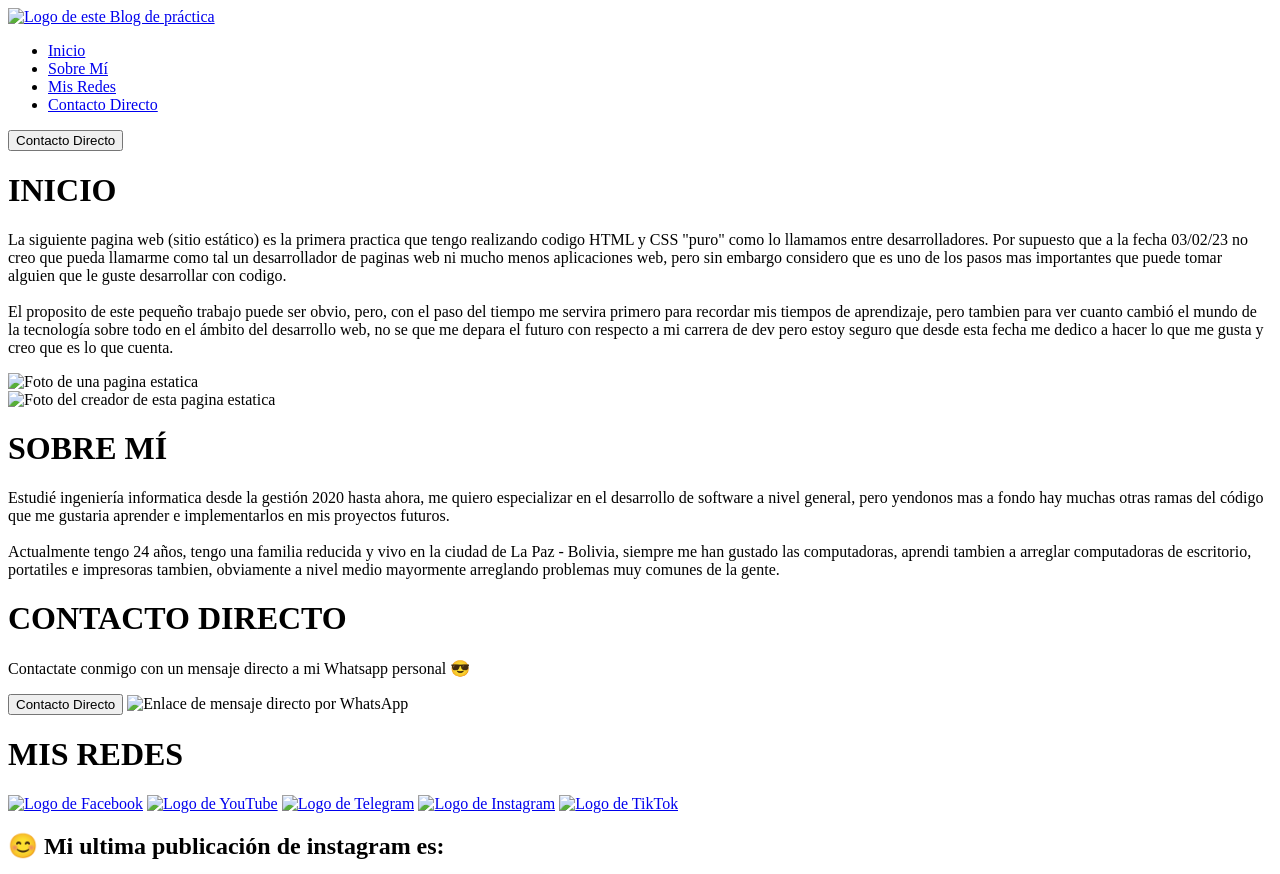
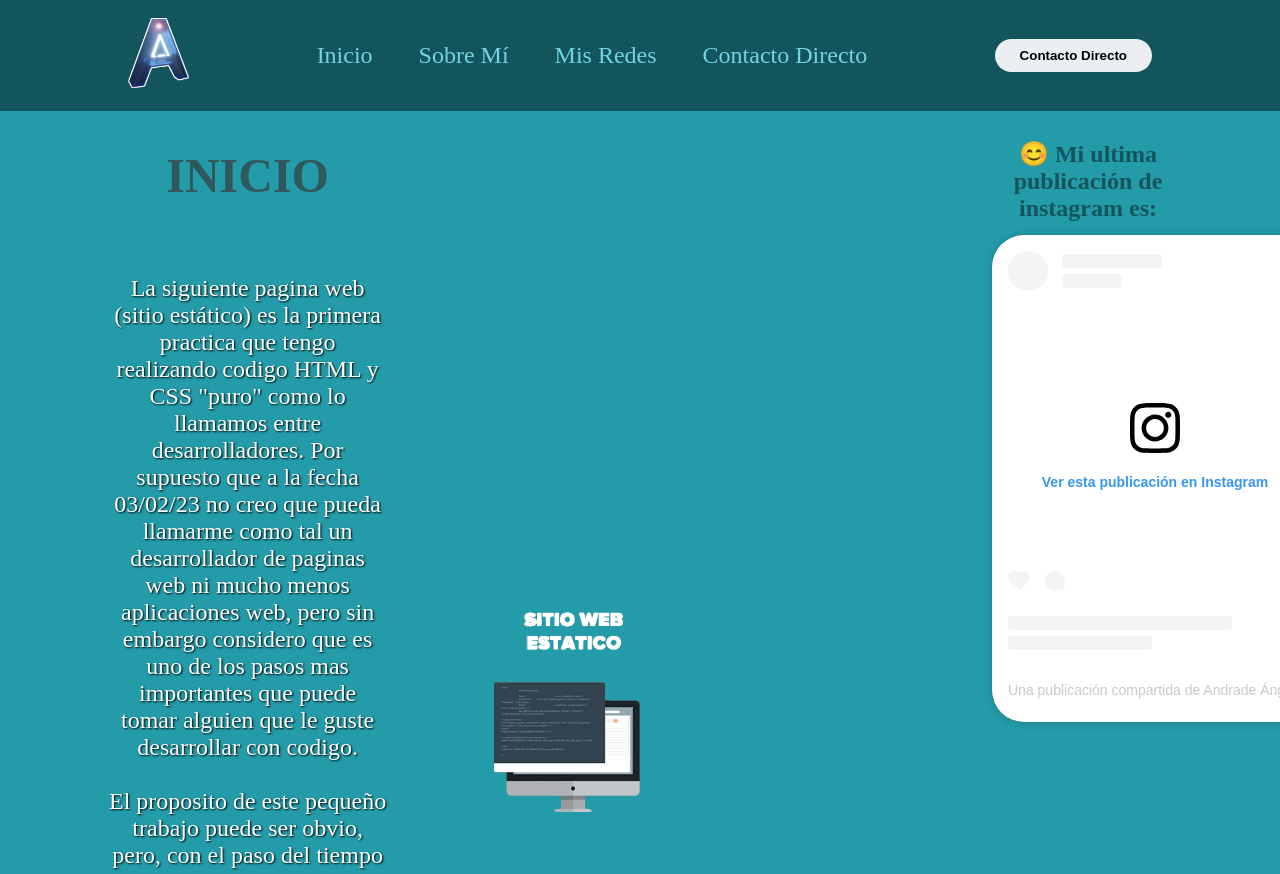
Before and after one commit to andradeangel/PracticaDeHTMLyCSS, a plain HTML site: page index.html in a window 1280 px wide. Shown: the top 874 px of the page. Drawn offline with Linux system fonts and the light colour scheme; the site is published under a folder, as on GitHub Pages, so addresses that start at the root find nothing; a script that the page names is missing.

Commit message:
mejorando para que reconozca los estilos en github pages

```diff
--- a/css/style.css
+++ b/css/style.css
@@ -249,7 +249,7 @@ footer{
 }
 /* ----------------------------------------------------------------------- */
 /* ------------------------------F--OOTER--------------------------------- */
-.p-footer{
+.address-footer{
     margin: 10% 0 0 0;
     padding: .5%;
     text-align: center;
--- a/index.html
+++ b/index.html
@@ -5,16 +5,16 @@
     <meta http-equiv="X-UA-Compatible" content="IE=edge">
     <meta name="viewport" content="width=device-width, initial-scale=1.0">
     <meta name="descripcion" content="Cuando hablamos de crear un libro diario personal donde contenga todos tus datos que las personas quieres que sepan y se enteren sobre ella entonces, por esa razon se crearon los blogs personales, y si, ahora yo les vengo a traer un pequeño resumen en el aspecto académico para que sepas un poco mas sobre mí">
-    <meta name = "robots" content = "index, follow">
+    <meta name="robots" content = "index, follow">
     <title>My Personal Blog</title>
-    <link rel="icon" href="/img/IcoPestaniaInicioLetraA.ico">
-    <link rel="stylesheet" href="/css/style.css">
+    <link rel="icon" href="img/IcoPestaniaInicioLetraA.ico">
+    <link rel="stylesheet" href="css/style.css">
 </head>
 <body>
 
     <header>
         <picture class="picture-header">
-            <a href="#"><img src="/img/IcoPestaniaInicioLetraA.ico" alt="Logo de este Blog de práctica"></a>
+            <a href="#"><img src="img/IcoPestaniaInicioLetraA.ico" alt="Logo de este Blog de práctica"></a>
         </picture>
 
         <nav class="nav">
@@ -47,7 +47,7 @@
                 </div>
 
                 <picture class="picture-inicio">
-                    <img src="/img/imagen-inicio.png" alt="Foto de una pagina estatica">
+                    <img src="img/imagen-inicio.png" alt="Foto de una pagina estatica">
                 </picture>
 
             </div>
@@ -56,7 +56,7 @@
         <div class="container-sobre-mi" id="idsobremi">
 
             <picture class="picture-sobre-mi">
-                <img src="/img/foto-inicio.jpg" alt="Foto del creador de esta pagina estatica">
+                <img src="img/foto-inicio.jpg" alt="Foto del creador de esta pagina estatica">
             </picture>
 
             <div class="contenido-letra-sobre-mi">
@@ -83,7 +83,7 @@
                 <a href="https://api.whatsapp.com/send?phone=59175270601" target="_blank"><button class="button-contacto-directo">Contacto Directo</button></a>
 
                 <picture class="picture-contacto-directo">
-                    <img src="/img/whatsapplogo.png" alt="Enlace de mensaje directo por WhatsApp">
+                    <img src="img/whatsapplogo.png" alt="Enlace de mensaje directo por WhatsApp">
                 </picture>
             </div>
         </div>
@@ -96,11 +96,11 @@
             </h1>
 
             <picture class="picture-mis-redes">
-                <a href="https://www.facebook.com/angelandradeEA/" target="_blank"><img src="/img/facebooklogo.png" alt="Logo de Facebook"></a>
-                <a href="https://www.youtube.com/ElAndrade" target="_blank"><img src="/img/youtubelogo.png" alt="Logo de YouTube"></a>
-                <a href="https://t.me/ElAndrade" target="_blank"><img src="/img/telegramlogo.png" alt="Logo de Telegram"></a>
-                <a href="https://www.instagram.com/elAndrade_/" target="_blank"><img src="/img/instagramlogo.png" alt="Logo de Instagram"></a>
-                <a href="https://www.tiktok.com/@elandrade_23" target="_blank"><img src="/img/tiktoklogo.png" alt="Logo de TikTok"></a>
+                <a href="https://www.facebook.com/angelandradeEA/" target="_blank"><img src="img/facebooklogo.png" alt="Logo de Facebook"></a>
+                <a href="https://www.youtube.com/ElAndrade" target="_blank"><img src="img/youtubelogo.png" alt="Logo de YouTube"></a>
+                <a href="https://t.me/ElAndrade" target="_blank"><img src="img/telegramlogo.png" alt="Logo de Telegram"></a>
+                <a href="https://www.instagram.com/elAndrade_/" target="_blank"><img src="img/instagramlogo.png" alt="Logo de Instagram"></a>
+                <a href="https://www.tiktok.com/@elandrade_23" target="_blank"><img src="img/tiktoklogo.png" alt="Logo de TikTok"></a>
             </picture>
         </div>
 
@@ -114,9 +114,9 @@
     </div>
 
     <footer>
-        <p class="p-footer">
+        <address class="address-footer">
             From La Paz - Bolivia to the World
-        </p>
+        </address>
     </footer>
 </body>
 </html>
```
